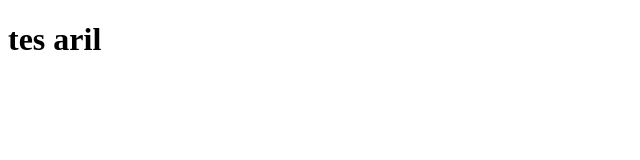
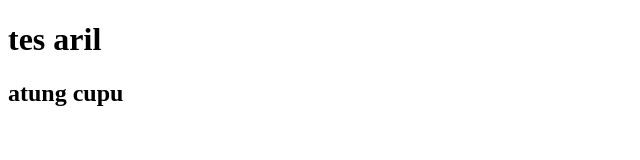
Before and after one commit to AgungRaviano/tes-p, a plain HTML site: page index.html in a window 1280 px wide. Shown: the whole page, without its empty margins (0-640 px from the left). Drawn offline with Linux system fonts and the light colour scheme.

Commit message:
first commit

```diff
--- a/index.html
+++ b/index.html
@@ -8,6 +8,7 @@
 </head>
 <body>
     <h1>tes aril</h1>
+    <h2>atung cupu</h2>
 
 </body>
 </html>
```
